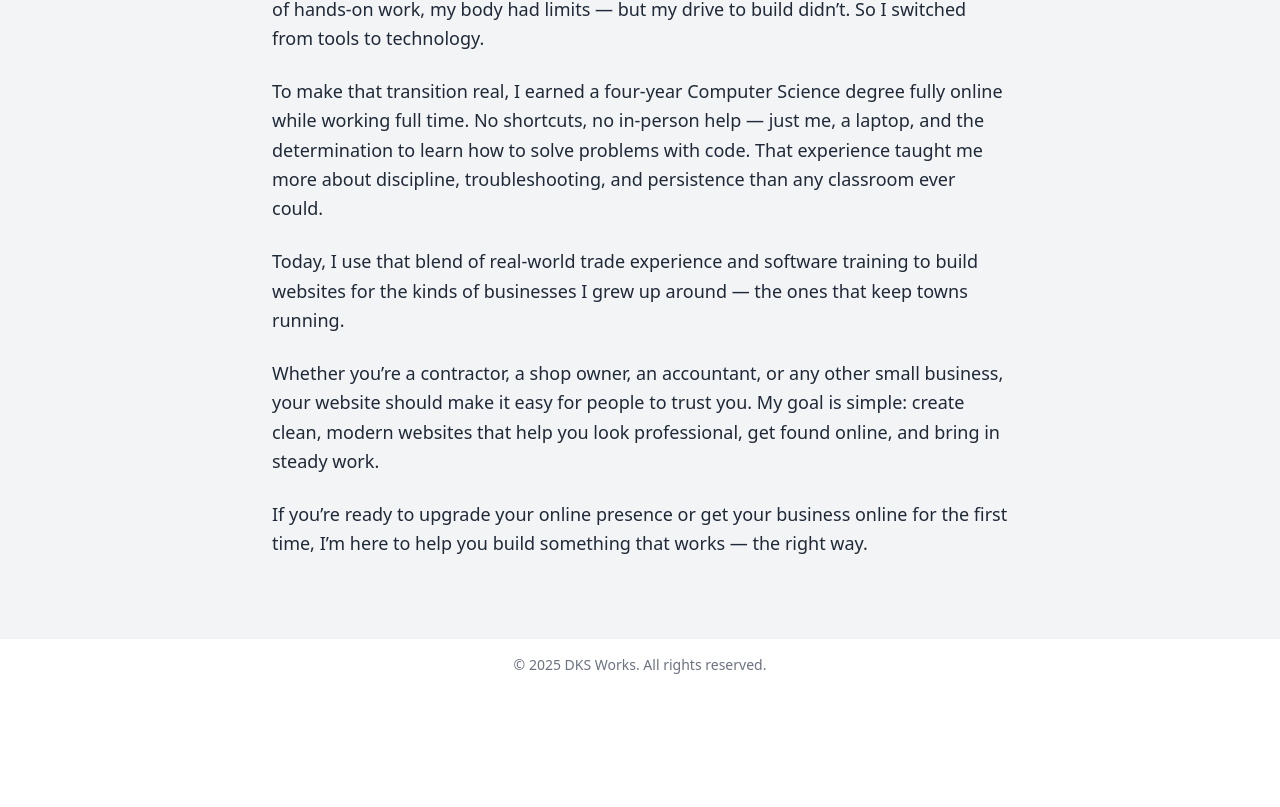
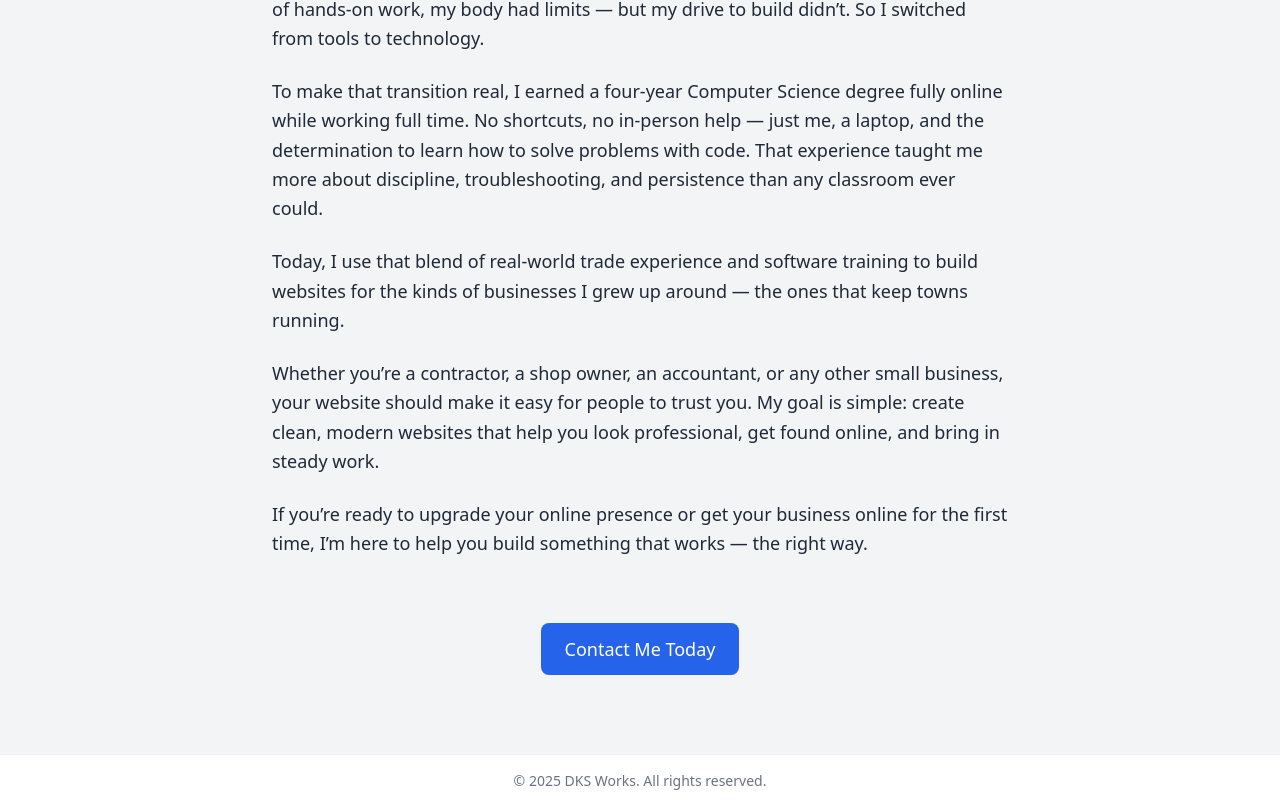
Before and after one commit to james3roberts/personal-site, a React (Vite) app: page /about in a window 1280 px wide. Shown: the part 288-1095 px from the top of the page. Before the commit the page ends 979 px from the top, so only its background shows below. Built offline with nearby package versions, Linux system fonts and the light colour scheme.

Commit message:
added CAT button to the bottom of page

```diff
--- a/src/pages/About.jsx
+++ b/src/pages/About.jsx
@@ -40,6 +40,16 @@ export default function About() {
           online for the first time, I’m here to help you build something that
           works — the right way.
         </p>
+
+        {/* CTA Section */}
+        <div className="pt-10 text-center">
+          <a
+            href="/contact"
+            className="inline-block bg-blue-600 text-white px-6 py-3 rounded-lg text-lg hover:bg-blue-700 transition"
+          >
+            Contact Me Today
+          </a>
+        </div>
       </div>
     </div>
   );
```
